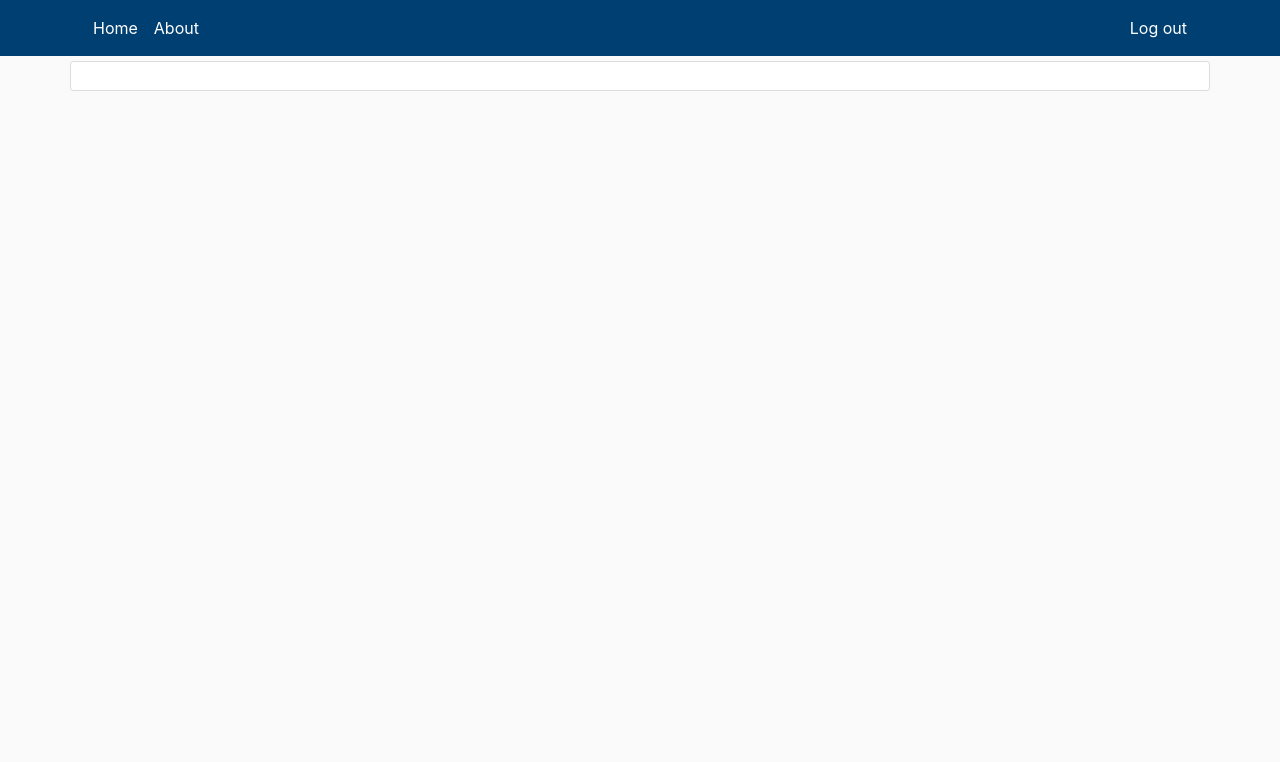
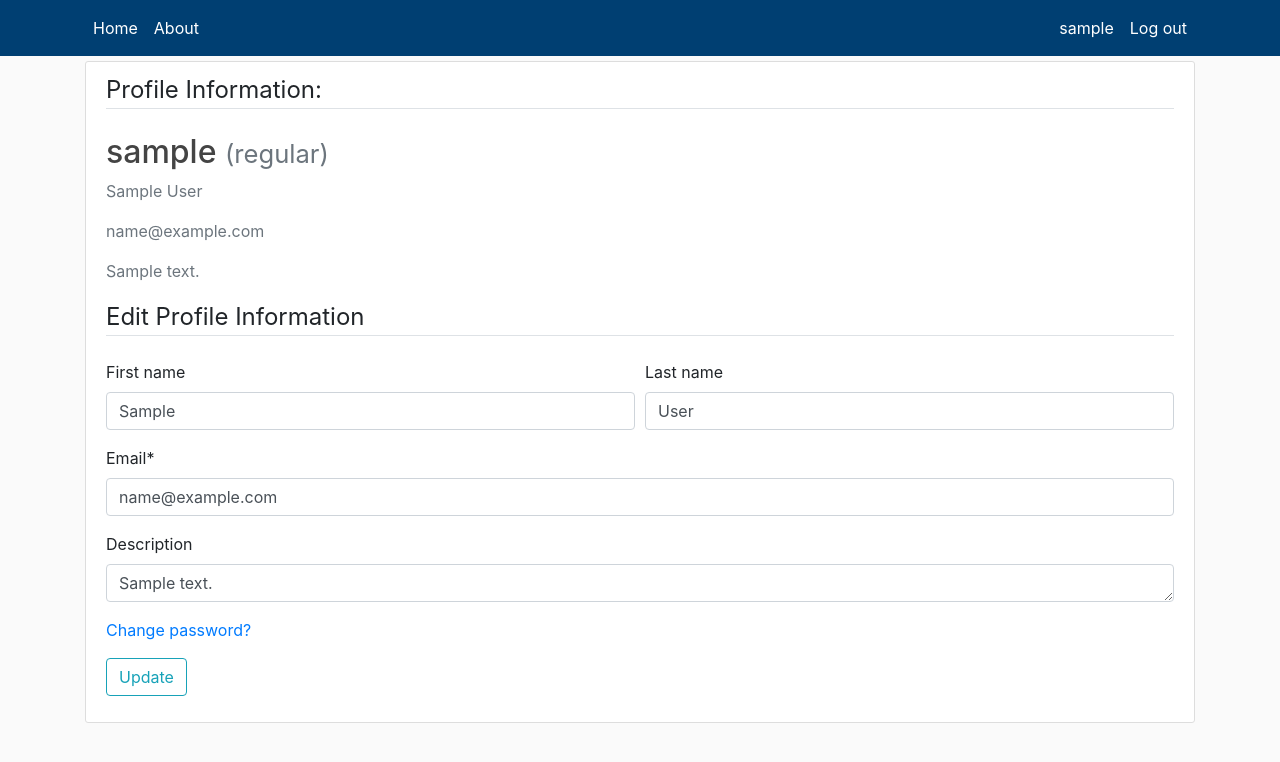
Before and after one commit to andy-l-qa/django-blog-1, a Django app: a page that uses main/templates/main/includes/navbar.html in a window 1280 px wide. Shown: the top 762 px of the page. Run offline with Django 5.2, Linux system fonts and the light colour scheme; a user stored in the database is signed in; tables that the repository leaves empty hold one stand-in row (values such as "Sample post"); some libraries are stand-ins or nearby versions.

Commit message:
Added user profile management.

```diff
--- a/config/settings.py
+++ b/config/settings.py
@@ -44,6 +44,7 @@ INSTALLED_APPS = [
     'fontawesomefree',
     'crispy_forms',
     'crispy_bootstrap5',
+    'django_recaptcha',
 ]
 
 AUTH_USER_MODEL = 'users.CustomUser'
@@ -130,6 +131,11 @@ LOGIN_URL = 'login'
 
 AUTHENTICATION_BACKENDS = ['users.backends.EmailBackend']
 
+RECAPTCHA_PUBLIC_KEY = '6LfiNF0tAAAAAMp5rslePg4CgNCZeEdFA6064lWR'
+RECAPTCHA_PRIVATE_KEY = '6LfiNF0tAAAAAM8JLYAGKJGBh85eMVeuPxP_BI1G'
+
+SILENCED_SYSTEM_CHECKS = ['captcha.recaptcha_test_key_error']
+
 TINYMCE_DEFAULT_CONFIG = {
     'custom_undo_redo_levels': 100,
     'selector': 'textarea',
--- a/main/admin.py
+++ b/main/admin.py
@@ -6,12 +6,13 @@ class ArticleSeriesAdmin(admin.ModelAdmin):
         'title',
         'subtitle',
         'slug',
+        'author',
         'published',
     ]
 
 class ArticleAdmin(admin.ModelAdmin):
     fieldsets = [
-        ("Header", {"fields": ['title', 'subtitle', 'article_slug', 'series']}),
+        ("Header", {"fields": ['title', 'subtitle', 'article_slug', 'series', 'author']}),
         ("Content", {"fields": ['content', 'notes']}),
         ("Date", {"fields": ['modified']})
     ]
--- a/main/templates/main/article.html
+++ b/main/templates/main/article.html
@@ -8,6 +8,12 @@
                 <h2 class="subtitle-style">{{ object.subtitle }}</h2>
             </div>
         </div>
+        <div class="d-flex article-metadata">
+            <div>
+                <a class='mr-2' href="{% url 'profile' object.author %}">{{ object.author }}</a>
+                <small class="text-muted">Published {{ object.published|date:"F d, Y" }}</small>
+            </div>
+        </div>
     </div>
     <div class="col-lg-9 col-md-12 col-sm-12" id="content">
         <div class="article-style">
--- a/main/templates/main/home.html
+++ b/main/templates/main/home.html
@@ -8,6 +8,10 @@
                     <a href="/{{object.slug}}">
                         <img class="img-fluid" src="/">
                     </a>
+                    <div class="article-metadata">
+                        <a class='mr-2' href="{% url 'profile' object.author %}">{{ object.author }}</a>
+                        <small class="text-muted">{{ object.published|date:"F d, Y" }}</small>
+                    </div>
                     <div>
                         <a class="article-title line-clamp-2 title-style" style="font-size: 22px" href="/{{object.slug}}">
                             {{ object.title }}
--- a/main/templates/main/includes/navbar.html
+++ b/main/templates/main/includes/navbar.html
@@ -17,6 +17,9 @@
                 <!-- Navbar Right Side -->
                 <div class="navbar-nav">
                     {% if user.is_authenticated %}
+                        <a class="nav-item nav-link" href="{% url 'profile' user.username %}">
+                            {{user.username}} <i class="fas fa-user"></i>
+                        </a>
                         <a class="nav-item nav-link" href="{% url 'logout' %}">
                             Log out <i class="fas fa-sign-out-alt"></i>
                         </a>
--- a/requirements.txt
+++ b/requirements.txt
@@ -3,3 +3,4 @@ django-tinymce
 fontawesomefree
 crispy-bootstrap5
 django-crispy-forms
+django-recaptcha
--- a/users/forms.py
+++ b/users/forms.py
@@ -1,6 +1,8 @@
 from django import forms
 from django.contrib.auth.forms import UserCreationForm, AuthenticationForm
 from django.contrib.auth import get_user_model
+from django_recaptcha.fields import ReCaptchaField
+from django_recaptcha.widgets import ReCaptchaV2Checkbox
 
 
 class UserRegistrationForm(UserCreationForm):
@@ -28,3 +30,12 @@ class UserLoginForm(AuthenticationForm):
 
     password = forms.CharField(widget=forms.PasswordInput(
         attrs={'class': 'form-control', 'placeholder': 'Password'}))
+
+    captcha = ReCaptchaField(widget=ReCaptchaV2Checkbox())
+
+class UserUpdateForm(forms.ModelForm):
+    email = forms.EmailField()
+
+    class Meta:
+        model = get_user_model()
+        fields = ['first_name', 'last_name', 'email', 'description']
--- /dev/null
+++ b/users/templates/users/profile.html
@@ -0,0 +1,41 @@
+{% extends "main/header.html" %}
+{% load crispy_forms_tags %}
+{% block content %}
+<div class="content-section col-lg-12 col-md-12 col-sm-12 tutorial-style" style="min-height:65vh;">
+    <legend class="border-bottom mb-4">Profile Information:</legend>
+    <form method="POST" enctype="multipart/form-data">
+        {% csrf_token %}
+        <div class="media">
+            <div class="media-body">
+                <h2 class="account-heading">{{ form.instance.username }}
+                    <small class="text-muted">({{ form.instance.status }})</small>
+                </h2>
+                <p class="text-secondary">{{ form.instance.first_name }} {{ form.instance.last_name }}</p>
+                <p class="text-secondary">{{ form.instance.email }}</p>
+                <p class="text-secondary">{{ form.instance.description }}</p>
+            </div>
+        </div>
+
+        {% if user.username == form.instance.username %}
+            <fieldset class="form-group">
+                <legend class="border-bottom mb-4">Edit Profile Information</legend>
+                <div class="form-row">
+                    <div class="form-group col-md-6 mb-0">
+                        {{ form.first_name|as_crispy_field }}
+                    </div>
+                    <div class="form-group col-md-6 mb-0">
+                        {{ form.last_name|as_crispy_field }}
+                    </div>
+                </div>
+                {{ form.email|as_crispy_field }}
+                {{ form.description|as_crispy_field }}
+
+                <a href="/">Change password?</a>
+            </fieldset>
+            <div class="form-group">
+                <button class="btn btn-outline-info" type="submit">Update</button>
+            </div>
+        {% endif %}
+    </form>
+</div>
+{% endblock content %}
--- a/users/urls.py
+++ b/users/urls.py
@@ -8,4 +8,5 @@ urlpatterns = [
     path('logout', views.custom_logout, name='logout'),
     # path('login', auth_views.LoginView.as_view(template_name='users/login.html'), name='login'),
     # path('logout', auth_views.LogoutView.as_view(template_name='users/logout.html'), name='logout'),
+    path('profile/<username>', views.profile, name='profile'),
 ]
--- a/users/views.py
+++ b/users/views.py
@@ -1,9 +1,9 @@
 from django.shortcuts import render, redirect
-from django.contrib.auth import login, logout, authenticate
+from django.contrib.auth import login, logout, authenticate, get_user_model
 from django.contrib import messages
 from django.contrib.auth.decorators import login_required
 
-from .forms import UserRegistrationForm, UserLoginForm
+from .forms import UserRegistrationForm, UserLoginForm, UserUpdateForm
 from .decorators import user_not_authenticated
 
 # Create your views here.
@@ -51,7 +51,11 @@ def custom_login(request):
                 return redirect("homepage")
 
         else:
-            for error in list(form.errors.values()):
+            for key, error in list(form.errors.items()):
+                if key == 'captcha' and error[0] == 'This field is required.':
+                    messages.error(request, "You must pass the reCAPTCHA test")
+                    continue
+
                 messages.error(request, error)
 
     form = UserLoginForm()
@@ -61,3 +65,27 @@ def custom_login(request):
         template_name="users/login.html",
         context={"form": form}
         )
+
+def profile(request, username):
+    if request.method == "POST":
+        user = request.user
+        form = UserUpdateForm(request.POST, request.FILES, instance=user)
+        if form.is_valid():
+            user_form = form.save()
+            messages.success(request, f'{user_form.username}, Your profile has been updated!')
+            return redirect("profile", user_form.username)
+
+        for error in list(form.errors.values()):
+            messages.error(request, error)
+
+    user = get_user_model().objects.filter(username=username).first()
+    if user:
+        form = UserUpdateForm(instance=user)
+        form.fields['description'].widget.attrs = {'rows': 1}
+        return render(
+            request=request,
+            template_name="users/profile.html",
+            context={"form": form}
+            )
+
+    return redirect("homepage")
```
Also changed, not shown: main/models.py (+7 -5 lines), main/migrations/0004_alter_article_options_article_author_and_more.py (added).
